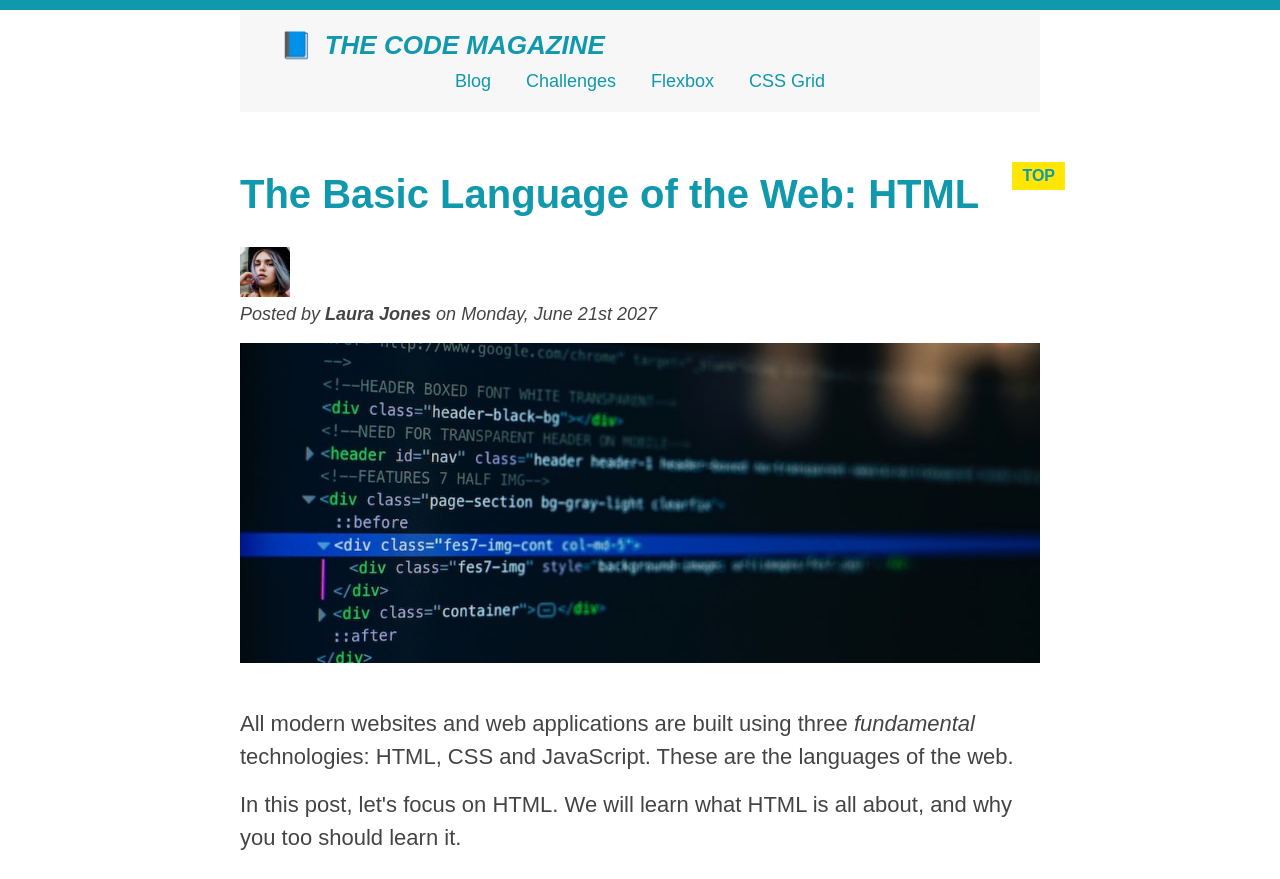
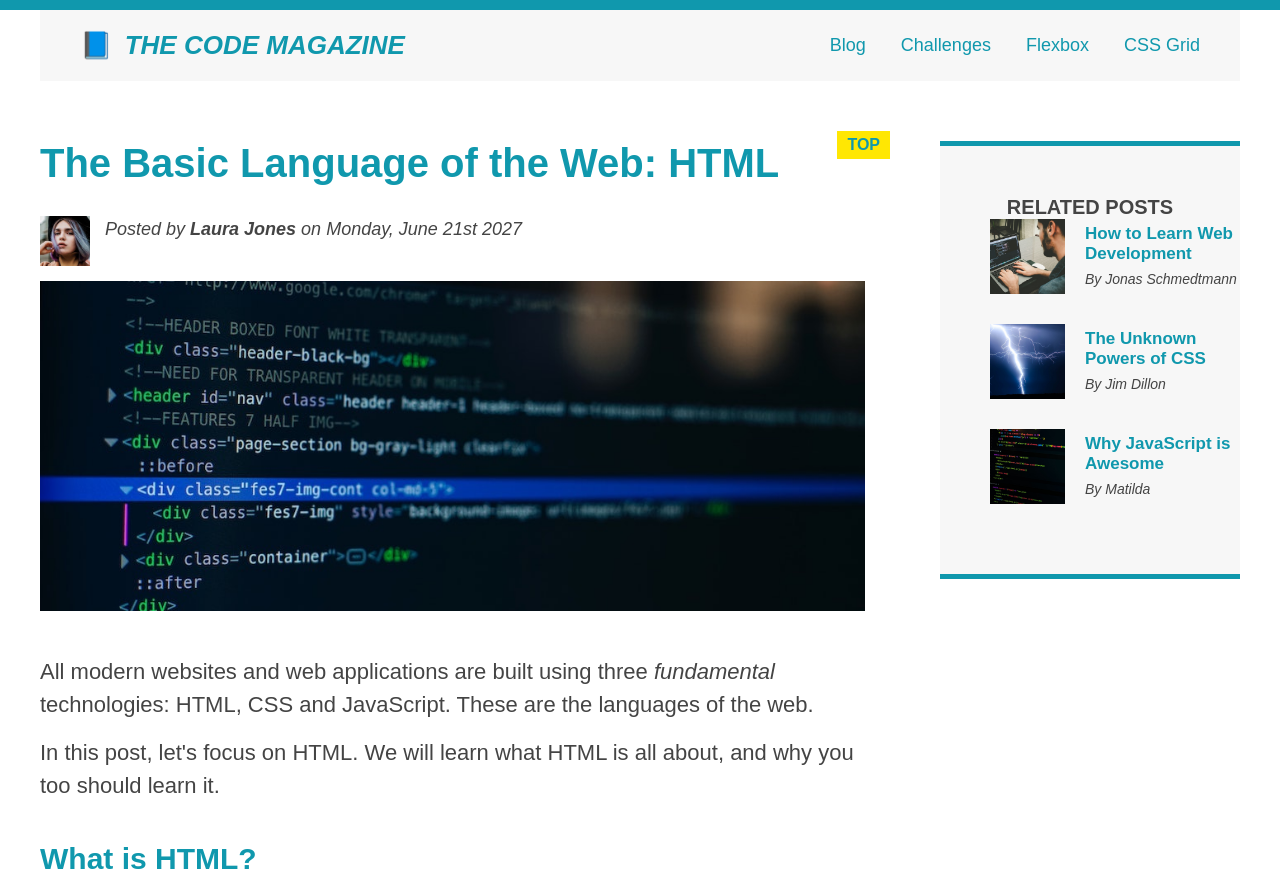
Before and after one commit to Gbenro/Learning-_CSS, a plain HTML site: page index.html in a window 1280 px wide. Shown: the top 879 px of the page. Drawn offline with Linux system fonts and the light colour scheme.

Commit message:
added flexbox

```diff
--- a/index.html
+++ b/index.html
@@ -22,26 +22,27 @@
         <nav>
           <a href="blog.html">Blog</a>
           <a href="#">Challenges</a>
-          <a href="#">Flexbox</a>
-          <a href="#">CSS Grid</a>
+          <a href="flexbox.html">Flexbox</a>
+          <a href="css-grid.html">CSS Grid</a>
         </nav>
       </header>
-
+      <div class="row">
         <article>
           <header class="post-header">
             <h2>The Basic Language of the Web: HTML</h2>
-
+            <div class="author-box">
               <img
+                class="author-img"
                 src="img/laura-jones.jpg"
                 alt="Headshot of Laura Jones"
                 height="50"
                 width="50"
               />
 
-          <p id="author">
+              <p id="author" class="author">
                 Posted by <strong>Laura Jones</strong> on Monday, June 21st 2027
               </p>
-
+            </div>
             <img
               class="post-image"
               src="img/post-img.jpg"
@@ -55,8 +56,8 @@
           <p>
             All modern websites and web applications are built using three
             <em>fundamental</em>
-          technologies: HTML, CSS and JavaScript. These are the languages of the
-          web.
+            technologies: HTML, CSS and JavaScript. These are the languages of
+            the web.
           </p>
 
           <p>
@@ -68,8 +69,8 @@
           <p>
             HTML stands for <strong>H</strong>yper<strong>T</strong>ext
             <strong>M</strong>arkup <strong>L</strong>anguage. It's a markup
-          language that web developers use to structure and describe the content
-          of a webpage (not a programming language).
+            language that web developers use to structure and describe the
+            content of a webpage (not a programming language).
           </p>
           <p>
             HTML consists of elements that describe different types of content:
@@ -120,39 +121,47 @@
           <h4>Related posts</h4>
 
           <ul class="related">
-          <li class="first-li">
+            <li class="first-li related-post">
               <img
                 src="img/related-1.jpg"
                 alt="Person programming"
                 width="75"
                 height="75"
               />
-            <a href="#">How to Learn Web Development</a>
+              <div>
+                <a href="#" class="related-link"
+                  >How to Learn Web Development</a
+                >
                 <p class="related-author">By Jonas Schmedtmann</p>
+              </div>
             </li>
-          <li>
+            <li class="related-post">
               <img
                 src="img/related-2.jpg"
                 alt="Lightning"
                 width="75"
                 height="75"
               />
-            <a href="#">The Unknown Powers of CSS</a>
+              <div>
+                <a href="#" class="related-link">The Unknown Powers of CSS</a>
                 <p class="related-author">By Jim Dillon</p>
+              </div>
             </li>
-          <li>
+            <li class="related-post">
               <img
                 src="img/related-3.jpg"
                 alt="JavaScript code on a screen"
                 width="75"
                 height="75"
               />
-            <a href="#">Why JavaScript is Awesome</a>
+              <div>
+                <a href="#" class="related-link">Why JavaScript is Awesome</a>
                 <p class="related-author">By Matilda</p>
+              </div>
             </li>
           </ul>
         </aside>
-
+      </div>
       <footer>
         <p id="copyright" class="copyright text">
           Copyright &copy; 2027 by The Code Magazine.
--- a/style.css
+++ b/style.css
@@ -1,48 +1,44 @@
 * {
-  margin:0;
-  padding:0;
+  margin: 0;
+  padding: 0;
 }
 /* Page Sections */
 body {
   color: #444;
   font-family: sans-serif;
   border-top: 10px solid #1098ad;
-  position:relative;
+  position: relative;
 }
 
-.container{
-  width:800px;
+.container {
+  width: 1200px;
   /* margin-left:auto;
-  margin-right:auto; */
-  margin:0 auto;
-
+  margin-right:auto;  */
+  margin: 0 auto;
 }
 .main-header {
   background-color: #f7f7f7;
   padding: 20px 40px;
-  margin-bottom:60px;
+  margin-bottom: 60px;
+  /* flexbox */
 }
 nav {
   font-size: 18px;
-  text-align:center;
+  /* text-align:center; */
 }
-article{
-  margin-bottom:60px;
+article {
+  margin-bottom: 60px;
 }
-.post-header{
-
-margin-bottom:40px;
-
+.post-header {
+  margin-bottom: 40px;
 }
-
 
 aside {
   background-color: #f7f7f7;
   border-top: 5px solid #1098ad;
   border-bottom: 5px solid #1098ad;
   padding: 50px 0px;
-    width:500px;
-
+  width: 500px;
 }
 /* smaller Elements */
 h1,
@@ -59,12 +55,12 @@ h1 {
 
 h2 {
   font-size: 40px;
-    margin-bottom:30px;
+  margin-bottom: 30px;
 }
 h3 {
   font-size: 30px;
-    margin-bottom:20px;
-    margin-top:40px
+  margin-bottom: 20px;
+  margin-top: 40px;
 }
 h4 {
   font-size: 20px;
@@ -76,11 +72,12 @@ h2 {
 p {
   font-size: 22px;
   line-height: 1.5;
-    margin-bottom:15px
+  margin-bottom: 15px;
 }
-  ul,ol{
-    margin-left:50px;
-    margin-bottom:20px;
+ul,
+ol {
+  margin-left: 50px;
+  margin-bottom: 20px;
 }
 
 li {
@@ -149,61 +146,54 @@ h2 {
   font-style: italic;
 }
 
-  .post-image{
-    width:100%;
-    height:auto;
+.post-image {
+  width: 100%;
+  height: auto;
 }
 
-  nav a:link{
+nav a:link {
   /* background-color:orangered;
     margin:20px */
-    margin-right:30px;
-    margin-top:10px;
-    display:inline-block;
-
+  margin-right: 30px;
+  /* margin-top:10px; */
+  display: inline-block;
 }
-  nav a:link:last-child{
-    margin-right:0px;
+nav a:link:last-child {
+  margin-right: 0px;
 }
 
-    button{
-      font-size:22px;
-      padding:20px;
-      cursor:pointer;
+button {
+  font-size: 22px;
+  padding: 20px;
+  cursor: pointer;
   position: absolute;
   /* top:500px;
       left:500px; */
-      bottom:50px;
-      right:50px;
-
-
+  bottom: 50px;
+  right: 50px;
 }
 
-    h1::first-letter{
-      font-style:normal;
-      margin-right:5px;
+h1::first-letter {
+  font-style: normal;
+  margin-right: 5px;
 }
-   h3+p::first-line{
-     color:red;
+h3 + p::first-line {
+  color: red;
 }
-h2{
-
-  position:relative;
+h2 {
+  position: relative;
 }
-   h2::after{
-     content:"TOP";
-     background-color:#ffe703;
-     color:#44;
-     font-size:16px;
-     font-weight:bold;
-     display:inline-block;
-     padding:5px 10px;
-     position:absolute;
-     top:-10px;
-     right:-25px;
-
-
-
+h2::after {
+  content: "TOP";
+  background-color: #ffe703;
+  color: #44;
+  font-size: 16px;
+  font-weight: bold;
+  display: inline-block;
+  padding: 5px 10px;
+  position: absolute;
+  top: -10px;
+  right: -25px;
 }
 /* resolving conflicts */
 /* #copyright {
@@ -218,4 +208,66 @@ h2{
   }
 footer p {
   color: green; */
+
+/* Floats */
+/* .author-img {
+  float: left;
 }
+.authorc {
+  margin-left:50px;
+  }
+
+  nav{
+    float:right;
+  } */
+
+/* Flexbox */
+.main-header {
+  display: flex;
+  align-items: center;
+  justify-content: space-between;
+}
+
+.author-box {
+  display: flex;
+  margin-bottom: 15px;
+}
+
+.author {
+  margin-bottom: 0px;
+  margin-left: 15px;
+}
+
+.related-post {
+  display: flex;
+  align-items: center;
+  gap: 20px;
+  margin-bottom: 30px;
+}
+
+.related-link:link {
+  font-size: 17px;
+  font-weight: bold;
+  font-style: normal;
+  margin-bottom: 5px;
+  display: block;
+}
+.related-author {
+  margin-bottom: 0px;
+  font-size: 14px;
+  font-weight: normal;
+  font-style: italic;
+}
+.row {
+  display: flex;
+  gap: 75px;
+  margin-bottom: 60px;
+  align-items: flex-start;
+}
+article {
+  flex: 1;
+  margin-bottom: 0px;
+}
+aside {
+  flex: 0 0 300px;
+}
```
Also changed, not shown: css-grid.html (added, +86 -0 lines), flexbox.html (added, +82 -0 lines). Lines whose indentation alone changed are shown as unchanged.
